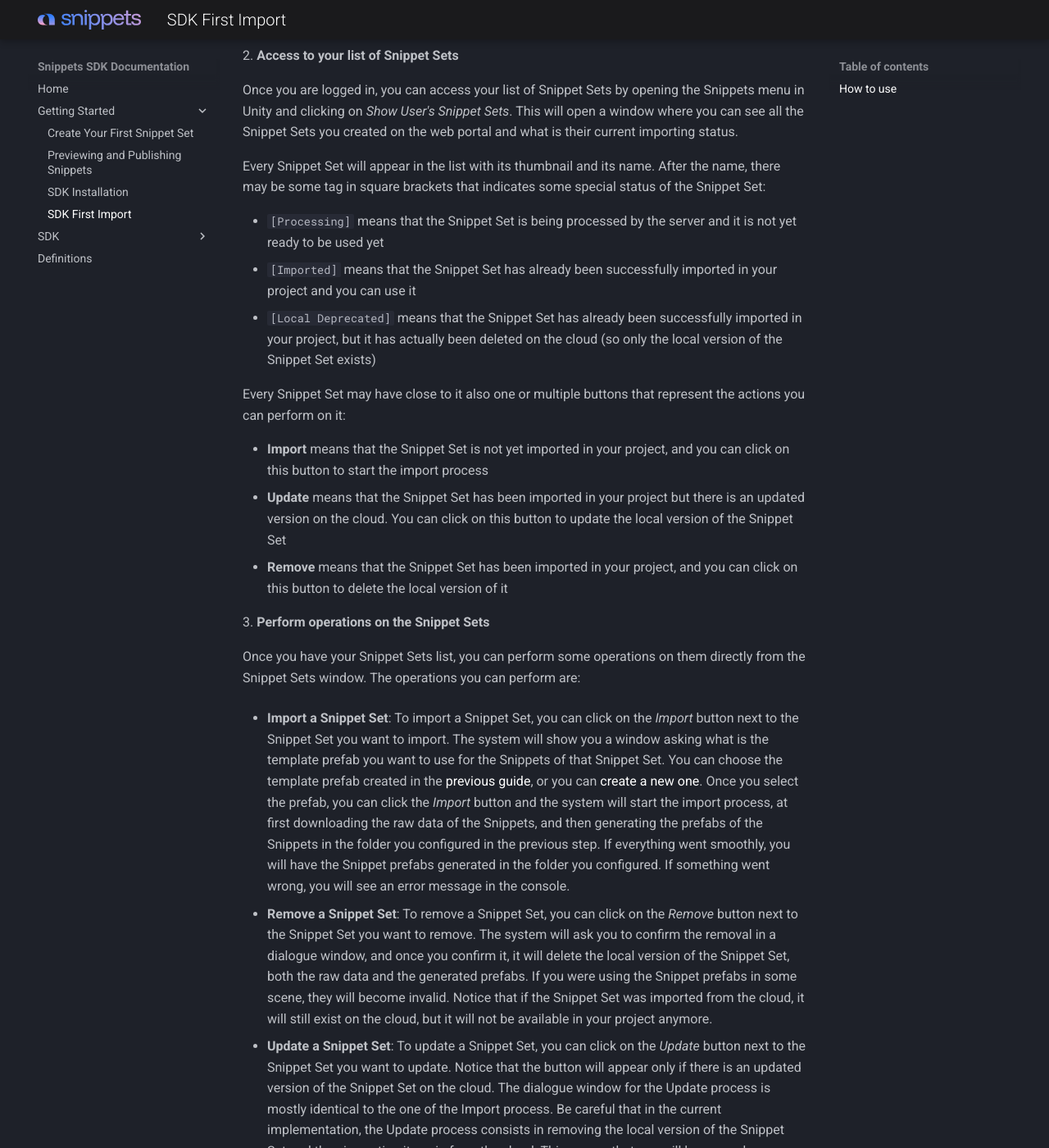
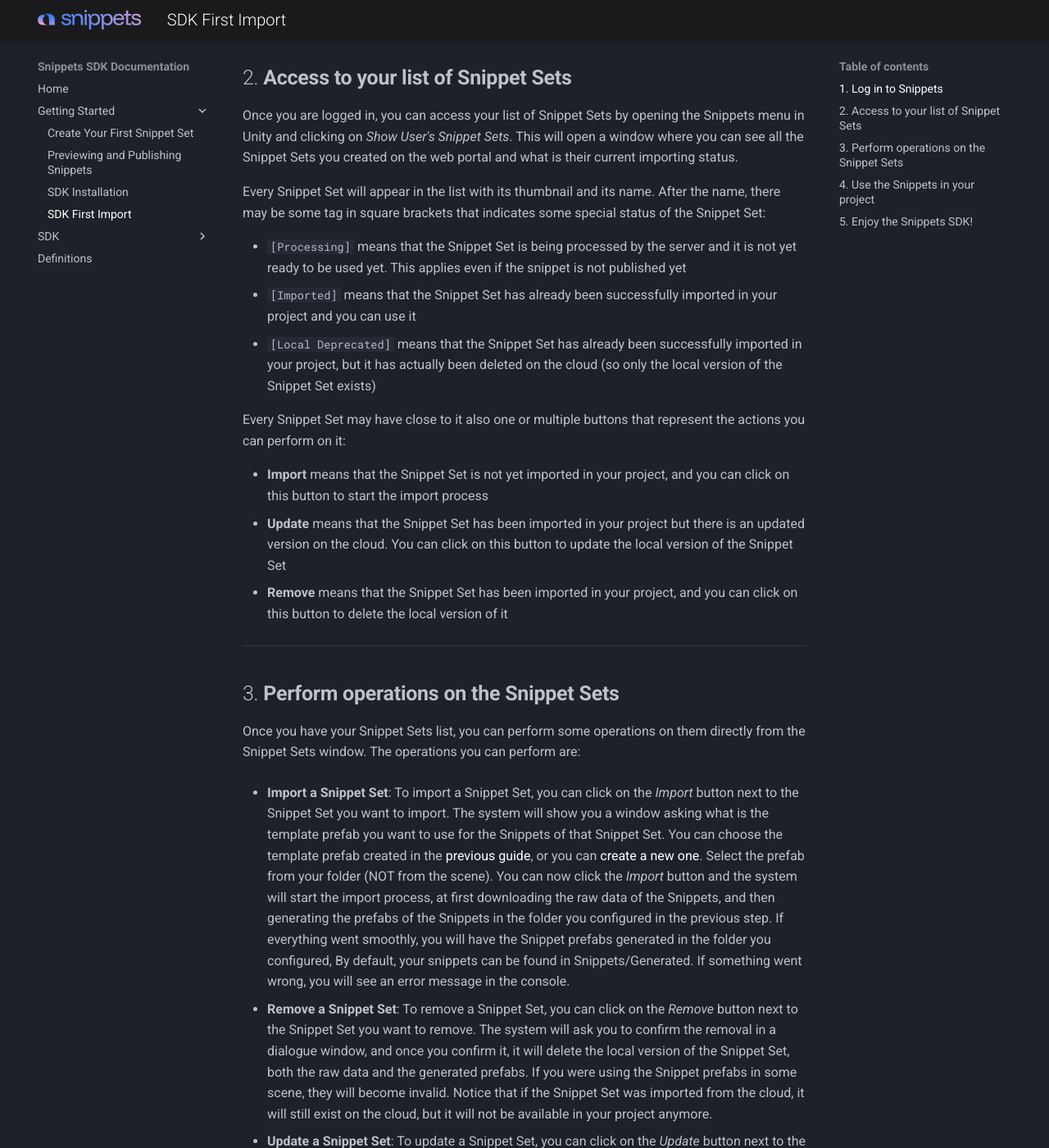
Before and after one commit to snippets3d/snippets-docs, an MkDocs documentation site: the page built from docs/getting-started/sdk-first-import.md, in a window 1280 px wide and 1400 px high, scrolled down 439 px. Shown: the whole window at 82% size. Built offline with MkDocs 1.6.1 and Material for MkDocs 9.7.7, drawn with Linux system fonts in a browser that asks for light colours; the version menu is left out; some of the changed text lies outside the part shown.

Commit message:
Changes to wording, added section about importing via git url. Styling changes

````diff
--- a/docs/getting-started/sdk-first-import.md
+++ b/docs/getting-started/sdk-first-import.md
@@ -1,20 +1,22 @@
-### How to use
+# Import your first Snippet into the SDK
 
 Once the Snippets SDK is installed, you can immediately start to use it create your own snippets. This is a quick guide to get you started:
 
-**Import your first Snippet**
+---
 
-1\. **Log in to Snippets**
+##1\. **Log in to Snippets**
 
 To use the Snippets SDK, you need to log in to your Snippets account. You can do this by opening the Snippets menu in Unity and clicking on *Login*. This will open a small UI window where you can enter your credentials. This is fundamental so that you can access from Unity the Snippets that you created on the web portal.
 
-2\. **Access to your list of Snippet Sets**
+---
+
+##2\. **Access to your list of Snippet Sets**
 
 Once you are logged in, you can access your list of Snippet Sets by opening the Snippets menu in Unity and clicking on *Show User's Snippet Sets*. This will open a window where you can see all the Snippet Sets you created on the web portal and what is their current importing status.
 
 Every Snippet Set will appear in the list with its thumbnail and its name. After the name, there may be some tag in square brackets that indicates some special status of the Snippet Set:
 
-- `[Processing]` means that the Snippet Set is being processed by the server and it is not yet ready to be used yet
+- `[Processing]` means that the Snippet Set is being processed by the server and it is not yet ready to be used yet. This applies even if the snippet is not published yet
 - `[Imported]` means that the Snippet Set has already been successfully imported in your project and you can use it
 - `[Local Deprecated]` means that the Snippet Set has already been successfully imported in your project, but it has actually been deleted on the cloud (so only the local version of the Snippet Set exists)
 
@@ -24,20 +26,26 @@ Every Snippet Set may have close to it also one or multiple buttons that represe
 - **Update** means that the Snippet Set has been imported in your project but there is an updated version on the cloud. You can click on this button to update the local version of the Snippet Set
 - **Remove** means that the Snippet Set has been imported in your project, and you can click on this button to delete the local version of it
 
-3\. **Perform operations on the Snippet Sets**
+---
+
+##3\. **Perform operations on the Snippet Sets**
 
 Once you have your Snippet Sets list, you can perform some operations on them directly from the Snippet Sets window. The operations you can perform are:
 
-- **Import a Snippet Set**: To import a Snippet Set, you can click on the *Import* button next to the Snippet Set you want to import. The system will show you a window asking what is the template prefab you want to use for the Snippets of that Snippet Set. You can choose the template prefab created in the [previous guide](/getting-started/sdk-installation), or you can [create a new one](/create-a-snippet-template). Once you select the prefab, you can click the *Import* button and the system will start the import process, at first downloading the raw data of the Snippets, and then generating the prefabs of the Snippets in the folder you configured in the previous step. If everything went smoothly, you will have the Snippet prefabs generated in the folder you configured. If something went wrong, you will see an error message in the console.
+- **Import a Snippet Set**: To import a Snippet Set, you can click on the *Import* button next to the Snippet Set you want to import. The system will show you a window asking what is the template prefab you want to use for the Snippets of that Snippet Set. You can choose the template prefab created in the [previous guide](/getting-started/sdk-installation), or you can [create a new one](/create-a-snippet-template). Select the prefab from your folder (NOT from the scene). You can now click the *Import* button and the system will start the import process, at first downloading the raw data of the Snippets, and then generating the prefabs of the Snippets in the folder you configured in the previous step. If everything went smoothly, you will have the Snippet prefabs generated in the folder you configured, By default, your snippets can be found in Snippets/Generated. If something went wrong, you will see an error message in the console.
 
 - **Remove a Snippet Set**: To remove a Snippet Set, you can click on the *Remove* button next to the Snippet Set you want to remove. The system will ask you to confirm the removal in a dialogue window, and once you confirm it, it will delete the local version of the Snippet Set, both the raw data and the generated prefabs. If you were using the Snippet prefabs in some scene, they will become invalid. Notice that if the Snippet Set was imported from the cloud, it will still exist on the cloud, but it will not be available in your project anymore.
 
 - **Update a Snippet Set**: To update a Snippet Set, you can click on the *Update* button next to the Snippet Set you want to update. Notice that the button will appear only if there is an updated version of the Snippet Set on the cloud. The dialogue window for the Update process is mostly identical to the one of the Import process. Be careful that in the current implementation, the Update process consists in removing the local version of the Snippet Set and then importing it again from the cloud. This means that you will lose any changes you made to the Snippet prefabs, and you will also lose any reference you had to your prefabs in your scenes, so be careful when using this feature. We plan to improve the update process to make it less disruptive in a future version of our SDK.
 
-4\. **Use the Snippets in your project**
+---
+
+##4\. **Use the Snippets in your project**
 
 Once you have imported the Snippets Sets you want to use, you can start using the Snippets in your project. You can do this by instantiating the Snippet prefab you generated in the previous step. The Snippet prefab will have the `SnippetPlayer` component that you can use to control the playback of the Snippet. You can call the `Play()` method to start playing the Snippet, and you can also stop it by calling the `Stop()` method. The `SnippetPlayer` component also has two events: `PlaybackStarted` and `PlaybackStopped` that you can use to perform actions when the playback starts or finishes: for instance, you can start the playback of a second Snippet when the first one finishes, or you can show a UI message when the playback starts, etc...
 
-5\. **Enjoy the Snippets SDK!**
+---
+
+##5\. **Enjoy the Snippets SDK!**
 
 You now know how to use the Snippets SDK in your project. Have fun!
--- a/docs/getting-started/sdk-installation.md
+++ b/docs/getting-started/sdk-installation.md
@@ -1,9 +1,9 @@
-### How to install
+# How to install the Snippet SDK
 
 Follow these steps to install the Snippets SDK:
 
-1\. **Add OpenUPM to the scoped registries of your project**
-    Open the Packages/manifest.json file in the folder of your project and add the following lines:
+##1\. **Add OpenUPM to the scoped registries of your project**
+Open the Packages/manifest.json file in the folder of your project and add the following lines:
 ```
     {
     "dependencies": {
@@ -21,19 +21,38 @@ Follow these steps to install the Snippets SDK:
         ]
     }
 ```
-2\. **Add the Snippets SDK to your project folders**
-Unzip the ZIP file of the Snippets SDK we provided to you. If you want, move it to a folder in your project (NOT in the Assets folder).
 
-3\. **Import the Snippets SDK through the package manager**
-Open the Unity Package Manager (`Window -> Package Manager`) and click on the + button in the top left corner. Select *Add package from disk...* and navigate to the `package.json` file in the Snippets SDK folder you just added.
+---
+
+##2\. **Install Snippets SDK Package to Unity**
+Navigate to [https://www.snippets3d.com/integrations](https://www.snippets3d.com/integrations).
+Here you will find the latest download of the SnippetsSDK.
+
+**You have the following installation options:**
+
+###2a\. **Install Package via Git URL (Recommended)**
+Click "Copy" to copy the git url.
+
+In Unity, Open the Unity Package Manager (`Window -> Package Manager`) and click on the + button in the top left corner. Select *Install package from git url...* and paste the Git URL. It will automatically download and install. You can check for updates by periodically clicking "Update".
+
+###2b\. **Download and Install Package from Disk**
+Click Download the ZIP file, and extract it to a folder in your project. (NOT in the Assets folder).
+
+In Unity, Open the Unity Package Manager (`Window -> Package Manager`) and click on the + button in the top left corner. Select *Install package from disk...* and navigate to the `package.json` file in the Snippets SDK folder you just added.
     -Wait for the package manager to do all the heavy lifting. It may take a few minutes.
 
-4\. **Import the TextMeshPro Essentials**
+---
+
+##3\. **Import the TextMeshPro Essentials**
 If you don't have TextMeshPro in your project, you can import it by clicking on the *Import TMP Essentials* button in the `Window -> TextMeshPro -> Import TMP Essential Resources` menu.
 
-5\. **Create a template**
+---
 
-You can create your own custom template, or use the sample template we've provided in `Packages/com.snippets.sdk/Editor/SnippetsTemplates/SnippetTemplate.prefab`. Let's drag that into our scene for now.
+##4\. **Create a template**
 
-5\. **Be careful of the conflicts**
+You can create your own custom template, or use the sample template we've provided in `Packages/com.snippets.sdk/Editor/SnippetsTemplates/SnippetTemplate.prefab`. Let's drag that into our project folder for now.
+
+---
+
+##5\. **Be careful of the conflicts**
 The Snippets SDK uses UnityGLTF to load GLTF files, and it may conflict with other packages that import GLTF files, like glTFast.
````
